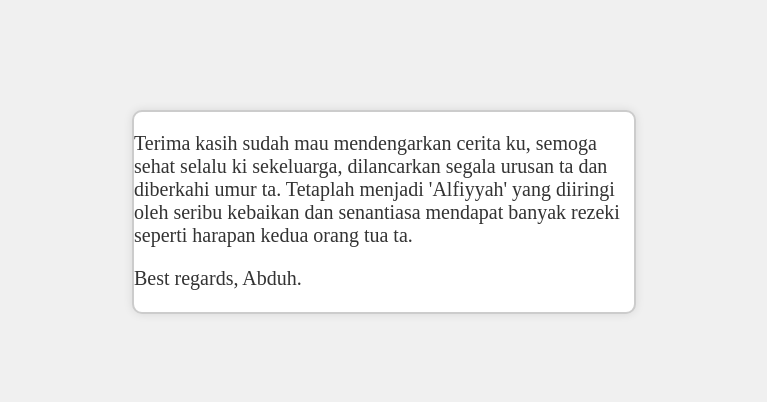
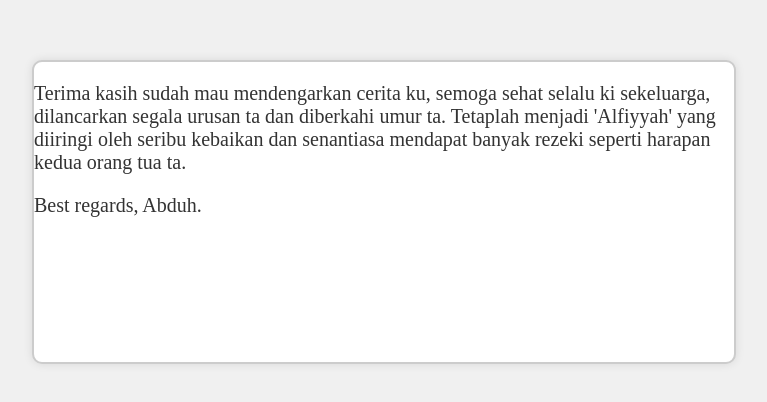
Before and after one commit to abduhkz/abduhkz.github.io, a plain HTML site: page alfiyyah-nabilah.html in a window 1280 px wide. Shown: the part 188-590 px from the top of the page, without its empty margins (256-1023 px from the left). Drawn offline with Linux system fonts and the light colour scheme.

Commit message:
Update alfiyyah-nabilah.html

```diff
--- a/alfiyyah-nabilah.html
+++ b/alfiyyah-nabilah.html
@@ -17,13 +17,13 @@
             display: block;
             justify-content: center;
             align-items: center;
-            width: 500px;
-            height: 200px;
+            width: 700px;
+            height: 300px;
             background-color: #fff;
             border: 2px solid #ccc;
             border-radius: 10px;
             box-shadow: 0 0 10px rgba(0, 0, 0, 0.1);
-            margin: auto;
+            margin: 40px;
         }
         .box p {
             font-size: 20px;
```
